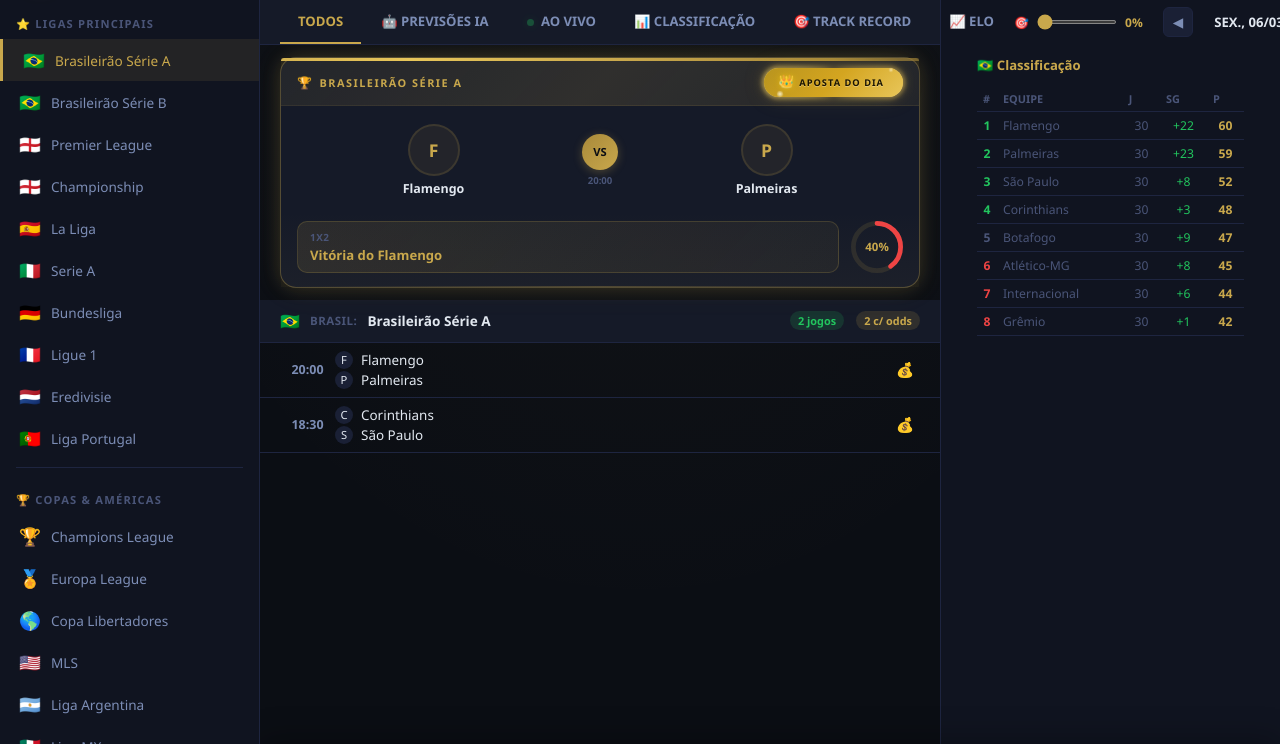
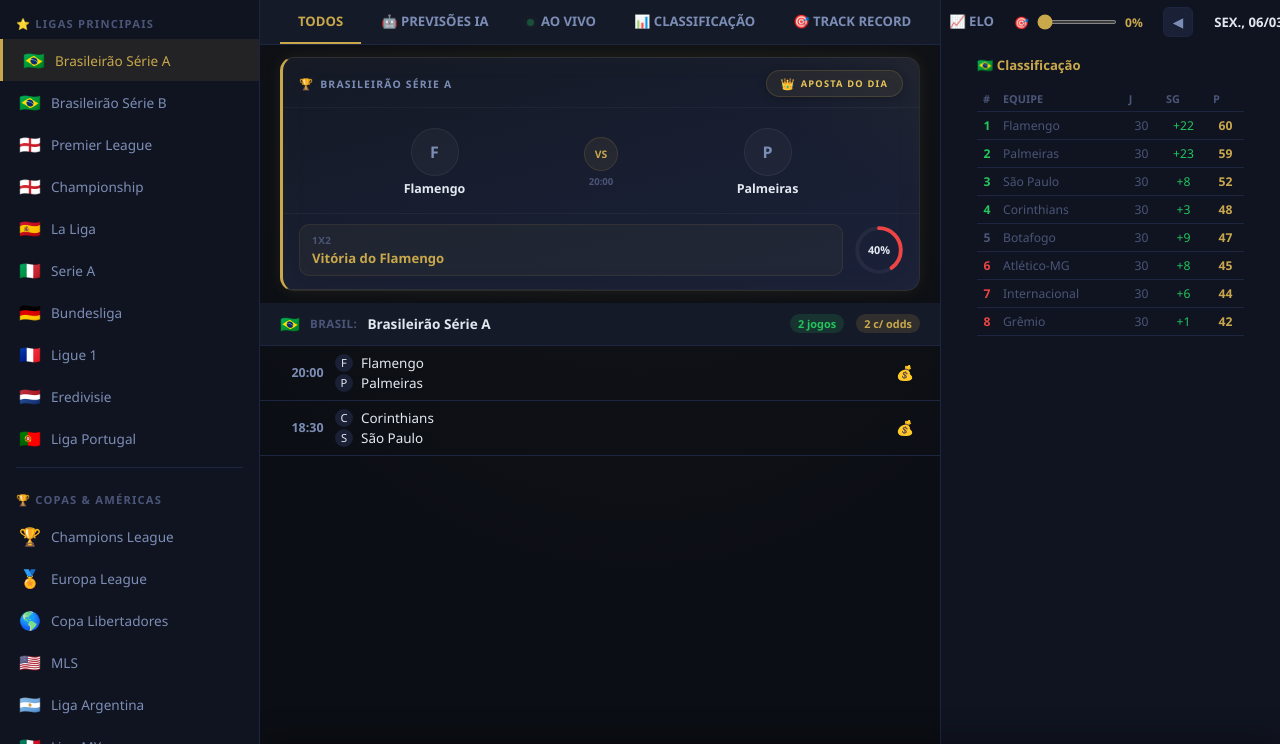
Before and after one commit to codexalchemy/sheikdasapostas, a FastAPI app: page / in a window 1280 px wide; the page is wider, and only the part inside the window is pictured. Shown: the part 56-800 px from the top of that part. Run offline with FastAPI, Linux system fonts and the light colour scheme.

Commit message:
redesign: aposta do dia - elegant dark theme with color harmony
- Remove all excessive animations (shimmer bar, spinning border, sparkles, badge entrance, float)
- Replace metallic gold badge with frosted glass style
- Subtle gradient background instead of flat card color
- Gold left accent border instead of top shimmer
- Muted color palette: gold as accent only, not fill
- Softer glow animation (4s cycle, lower intensity)
- Neutral crest borders (white/transparent) instead of gold
- Confidence ring: white text, thinner stroke, subtle track
- Cleaner spacing and consistent border treatments
- VS badge: outlined style instead of solid gold fill
- Tip pill: lower opacity backgrounds for cohesion

```diff
--- a/app/templates/index.html
+++ b/app/templates/index.html
@@ -326,16 +326,16 @@ a:hover{color:var(--gold2)}
   /* Aposta do Dia mobile */
   .aposta-dia{margin:10px 12px}
   .ad-arena{padding:14px 10px 10px}
-  .ad-team .ad-crest{width:42px;height:42px}
-  .ad-team .ad-crest img{width:28px;height:28px}
+  .ad-team .ad-crest{width:40px;height:40px}
+  .ad-team .ad-crest img{width:26px;height:26px}
   .ad-team .ad-name{font-size:.7rem;max-width:90px}
   .ad-vs{padding:0 8px}
-  .ad-vs-badge{width:30px;height:30px;font-size:.6rem}
+  .ad-vs-badge{width:28px;height:28px;font-size:.58rem}
   .ad-bottom{padding:8px 12px 12px;gap:10px}
-  .ad-conf-ring{width:44px;height:44px}
-  .ad-conf-ring svg{width:44px;height:44px}
-  .ad-conf-val{font-size:.65rem}
-  .ad-ribbon .ad-badge{font-size:.55rem;padding:3px 8px}
+  .ad-conf-ring{width:42px;height:42px}
+  .ad-conf-ring svg{width:42px;height:42px}
+  .ad-conf-val{font-size:.6rem}
+  .ad-ribbon .ad-badge{font-size:.52rem;padding:4px 10px}
   /* Accumulator mobile */
   .acca-panel{left:0}
   .acca-footer{flex-direction:column;align-items:stretch;gap:8px}
@@ -396,61 +396,51 @@ a:hover{color:var(--gold2)}
 /* Form Guide Chips */
 .form-guide{display:inline-flex;gap:2px;margin-left:6px;vertical-align:middle}.form-chip{width:16px;height:16px;border-radius:3px;display:inline-flex;align-items:center;justify-content:center;font-size:.55rem;font-weight:800;color:#fff;line-height:1}
 .form-chip.W{background:var(--green)}.form-chip.D{background:var(--orange)}.form-chip.L{background:var(--red)}
-/* Aposta do Dia - Majestoso */
-@keyframes adShimmer{0%{background-position:-200% 0}100%{background-position:200% 0}}
-@keyframes adGlow{0%,100%{box-shadow:0 0 15px rgba(201,168,76,.15),0 0 30px rgba(201,168,76,.05)}50%{box-shadow:0 0 25px rgba(201,168,76,.3),0 0 50px rgba(201,168,76,.1)}}
-@keyframes adPulse{0%,100%{opacity:.6}50%{opacity:1}}
-@keyframes adFloat{0%,100%{transform:translateY(0)}50%{transform:translateY(-3px)}}
-.aposta-dia{margin:12px 20px;padding:0;background:var(--card);border:1.5px solid rgba(201,168,76,.35);border-radius:16px;cursor:pointer;transition:all .4s cubic-bezier(.4,0,.2,1);animation:fadeInUp .6s ease backwards,adGlow 3s ease-in-out infinite;position:relative;overflow:visible}
-.aposta-dia::before{content:'';position:absolute;top:0;left:0;right:0;height:3px;background:linear-gradient(90deg,transparent,var(--gold3),var(--gold),var(--gold2),var(--gold),var(--gold3),transparent);background-size:200% 100%;animation:adShimmer 3s linear infinite;border-radius:16px 16px 0 0}
-.aposta-dia::after{content:'';position:absolute;bottom:0;left:0;right:0;height:1px;background:linear-gradient(90deg,transparent,rgba(201,168,76,.3),transparent)}
-.aposta-dia:hover{transform:translateY(-3px) scale(1.005);border-color:var(--gold);box-shadow:0 8px 40px rgba(201,168,76,.25),0 0 60px rgba(201,168,76,.08)}
+/* Aposta do Dia */
+@keyframes adGlow{0%,100%{box-shadow:0 0 8px rgba(201,168,76,.06),inset 0 0 30px rgba(201,168,76,.02)}50%{box-shadow:0 0 18px rgba(201,168,76,.1),inset 0 0 40px rgba(201,168,76,.03)}}
+.aposta-dia{margin:12px 20px;padding:0;background:linear-gradient(165deg,#141925 0%,#181e30 50%,#1a2038 100%);border:1px solid rgba(201,168,76,.12);border-left:3px solid var(--gold);border-radius:14px;cursor:pointer;transition:all .3s ease;animation:fadeInUp .5s ease backwards,adGlow 4s ease-in-out infinite;position:relative;overflow:hidden}
+.aposta-dia::before{content:'';position:absolute;top:0;right:0;width:140px;height:140px;background:radial-gradient(circle at top right,rgba(201,168,76,.04) 0%,transparent 70%);pointer-events:none}
+.aposta-dia::after{content:'';position:absolute;bottom:0;left:3px;right:0;height:1px;background:linear-gradient(90deg,rgba(201,168,76,.15),rgba(201,168,76,.04) 60%,transparent)}
+.aposta-dia:hover{border-color:rgba(201,168,76,.25);border-left-color:var(--gold2);box-shadow:0 6px 28px rgba(0,0,0,.35),0 0 16px rgba(201,168,76,.08);transform:translateY(-2px)}
 /* Top ribbon */
-.ad-ribbon{background:linear-gradient(135deg,rgba(201,168,76,.08),rgba(201,168,76,.15),rgba(201,168,76,.08));padding:10px 16px 8px;display:flex;align-items:center;justify-content:space-between;border-bottom:1px solid rgba(201,168,76,.1)}
-.ad-ribbon .ad-comp{font-size:.68rem;text-transform:uppercase;color:var(--gold);font-weight:700;letter-spacing:1.5px;display:flex;align-items:center;gap:6px}
-.ad-ribbon .ad-comp::before{content:'\1F3C6';font-size:.75rem}
-@keyframes badgeShine{0%{background-position:200% center}100%{background-position:-200% center}}
-@keyframes badgeBorderSpin{0%{--angle:0deg}100%{--angle:360deg}}
-@keyframes sparkle1{0%,100%{opacity:0;transform:scale(0) rotate(0deg)}50%{opacity:1;transform:scale(1) rotate(180deg)}}
-@keyframes sparkle2{0%,100%{opacity:0;transform:scale(0) rotate(0deg)}60%{opacity:1;transform:scale(1.2) rotate(200deg)}}
-@keyframes badgeEntrance{0%{opacity:0;transform:scale(.6) rotate(-5deg)}60%{transform:scale(1.08) rotate(1deg)}100%{opacity:1;transform:scale(1) rotate(0deg)}}
-.ad-ribbon .ad-badge{position:relative;background:linear-gradient(90deg,#b8941e 0%,#f5d76e 20%,#fff8dc 40%,#f5d76e 60%,#b8941e 80%,#f5d76e 100%);background-size:300% 100%;animation:badgeShine 3s linear infinite,badgeEntrance .6s cubic-bezier(.34,1.56,.64,1) backwards;color:#1a1400;font-size:.58rem;font-weight:900;padding:5px 18px 5px 14px;border-radius:24px;letter-spacing:1px;text-transform:uppercase;box-shadow:0 0 12px rgba(201,168,76,.4),0 0 25px rgba(201,168,76,.15),inset 0 1px 0 rgba(255,255,255,.4),inset 0 -1px 0 rgba(0,0,0,.15);border:1.5px solid rgba(255,248,220,.5);text-shadow:0 1px 0 rgba(255,255,255,.3);white-space:nowrap;display:flex;align-items:center;gap:4px;z-index:1}
-.ad-ribbon .ad-badge::before{content:'';position:absolute;inset:-3px;border-radius:27px;background:conic-gradient(from var(--angle,0deg),transparent 0%,var(--gold) 25%,transparent 50%,var(--gold2) 75%,transparent 100%);z-index:-1;opacity:.6;animation:badgeBorderSpin 3s linear infinite;filter:blur(2px)}
-.ad-ribbon .ad-badge::after{content:'';position:absolute;inset:-1px;border-radius:25px;background:linear-gradient(135deg,#b8941e,#d4a520,#e8c65a);z-index:-1}
-.ad-ribbon .ad-badge .badge-crown{font-size:.75rem;filter:drop-shadow(0 0 3px rgba(255,215,0,.6));animation:adFloat 2s ease-in-out infinite}
-.ad-ribbon .ad-badge .badge-sparkle{position:absolute;width:6px;height:6px;background:radial-gradient(circle,#fff8dc,transparent);border-radius:50%;pointer-events:none}
-.ad-ribbon .ad-badge .badge-sparkle:nth-child(2){top:-2px;right:8px;animation:sparkle1 2s ease-in-out infinite}
-.ad-ribbon .ad-badge .badge-sparkle:nth-child(3){bottom:-1px;left:12px;animation:sparkle2 2.5s ease-in-out infinite .5s}
-.ad-ribbon .ad-badge .badge-sparkle:nth-child(4){top:50%;right:-3px;animation:sparkle1 1.8s ease-in-out infinite 1s}
-.aposta-dia:hover .ad-badge{box-shadow:0 0 18px rgba(201,168,76,.6),0 0 35px rgba(201,168,76,.25),inset 0 1px 0 rgba(255,255,255,.5),inset 0 -1px 0 rgba(0,0,0,.15);filter:brightness(1.1)}
+.ad-ribbon{padding:12px 16px 10px;display:flex;align-items:center;justify-content:space-between;border-bottom:1px solid rgba(255,255,255,.04)}
+.ad-ribbon .ad-comp{font-size:.65rem;text-transform:uppercase;color:var(--muted);font-weight:600;letter-spacing:1.2px;display:flex;align-items:center;gap:6px}
+.ad-ribbon .ad-comp::before{content:'\1F3C6';font-size:.7rem}
+/* Badge - glass */
+.ad-ribbon .ad-badge{position:relative;background:rgba(201,168,76,.08);border:1px solid rgba(201,168,76,.18);color:var(--gold2);font-size:.58rem;font-weight:800;padding:5px 14px;border-radius:20px;letter-spacing:1.2px;text-transform:uppercase;box-shadow:0 2px 8px rgba(0,0,0,.2);white-space:nowrap;display:flex;align-items:center;gap:5px;z-index:1}
+.ad-ribbon .ad-badge::before{display:none}
+.ad-ribbon .ad-badge::after{display:none}
+.ad-ribbon .ad-badge .badge-sparkle{display:none}
+.ad-ribbon .ad-badge .badge-crown{font-size:.7rem;filter:none;animation:none}
+.aposta-dia:hover .ad-badge{background:rgba(201,168,76,.12);border-color:rgba(201,168,76,.28);filter:none}
 /* Match arena */
-.ad-arena{padding:18px 16px 14px;display:flex;align-items:center;justify-content:center;gap:0}
+.ad-arena{padding:20px 16px 16px;display:flex;align-items:center;justify-content:center;gap:0}
 .ad-team{display:flex;flex-direction:column;align-items:center;gap:6px;flex:1;min-width:0}
-.ad-team .ad-crest{width:52px;height:52px;border-radius:50%;background:rgba(201,168,76,.08);border:2px solid rgba(201,168,76,.15);display:flex;align-items:center;justify-content:center;font-size:1.1rem;font-weight:900;color:var(--gold);overflow:hidden;transition:all .3s}
-.aposta-dia:hover .ad-crest{border-color:rgba(201,168,76,.4);box-shadow:0 0 15px rgba(201,168,76,.15)}
-.ad-team .ad-crest img{width:36px;height:36px;object-fit:contain}
-.ad-team .ad-name{font-size:.78rem;font-weight:800;color:var(--text);text-align:center;line-height:1.2;max-width:120px;overflow:hidden;text-overflow:ellipsis;white-space:nowrap}
-.ad-vs{display:flex;flex-direction:column;align-items:center;gap:4px;padding:0 12px;flex-shrink:0}
-.ad-vs-badge{width:36px;height:36px;border-radius:50%;background:linear-gradient(135deg,var(--gold3),var(--gold));display:flex;align-items:center;justify-content:center;font-size:.7rem;font-weight:900;color:#0b0e14;box-shadow:0 2px 10px rgba(201,168,76,.3)}
+.ad-team .ad-crest{width:48px;height:48px;border-radius:50%;background:rgba(255,255,255,.03);border:1.5px solid rgba(255,255,255,.06);display:flex;align-items:center;justify-content:center;font-size:1rem;font-weight:800;color:var(--muted);overflow:hidden;transition:border-color .3s}
+.aposta-dia:hover .ad-crest{border-color:rgba(201,168,76,.15)}
+.ad-team .ad-crest img{width:34px;height:34px;object-fit:contain}
+.ad-team .ad-name{font-size:.78rem;font-weight:700;color:var(--text);text-align:center;line-height:1.2;max-width:120px;overflow:hidden;text-overflow:ellipsis;white-space:nowrap}
+.ad-vs{display:flex;flex-direction:column;align-items:center;gap:4px;padding:0 14px;flex-shrink:0}
+.ad-vs-badge{width:34px;height:34px;border-radius:50%;background:rgba(201,168,76,.08);border:1.5px solid rgba(201,168,76,.15);display:flex;align-items:center;justify-content:center;font-size:.65rem;font-weight:800;color:var(--gold)}
 .ad-vs-time{font-size:.6rem;color:var(--dim);font-weight:600}
 /* Bottom section */
-.ad-bottom{padding:10px 16px 14px;background:linear-gradient(180deg,transparent,rgba(201,168,76,.04));display:flex;align-items:center;gap:12px}
-.ad-tip-pill{flex:1;background:linear-gradient(135deg,rgba(201,168,76,.12),rgba(201,168,76,.06));border:1px solid rgba(201,168,76,.2);border-radius:10px;padding:8px 12px;display:flex;flex-direction:column;gap:2px}
+.ad-bottom{padding:10px 16px 14px;border-top:1px solid rgba(255,255,255,.04);display:flex;align-items:center;gap:12px}
+.ad-tip-pill{flex:1;background:rgba(201,168,76,.05);border:1px solid rgba(201,168,76,.1);border-radius:10px;padding:8px 12px;display:flex;flex-direction:column;gap:2px}
 .ad-tip-pill .ad-market{font-size:.62rem;color:var(--dim);text-transform:uppercase;font-weight:700;letter-spacing:.5px}
 .ad-tip-pill .ad-bet{font-size:.82rem;font-weight:800;color:var(--gold)}
 /* Confidence ring */
-.ad-conf-ring{position:relative;width:52px;height:52px;flex-shrink:0}
-.ad-conf-ring svg{width:52px;height:52px;transform:rotate(-90deg)}
-.ad-conf-ring .ring-bg{fill:none;stroke:rgba(201,168,76,.12);stroke-width:4}
-.ad-conf-ring .ring-fill{fill:none;stroke-width:4;stroke-linecap:round;transition:stroke-dashoffset .8s ease}
+.ad-conf-ring{position:relative;width:48px;height:48px;flex-shrink:0}
+.ad-conf-ring svg{width:48px;height:48px;transform:rotate(-90deg)}
+.ad-conf-ring .ring-bg{fill:none;stroke:rgba(255,255,255,.05);stroke-width:3.5}
+.ad-conf-ring .ring-fill{fill:none;stroke-width:3.5;stroke-linecap:round;transition:stroke-dashoffset .8s ease}
 .ad-conf-ring .ring-high{stroke:var(--green)}
 .ad-conf-ring .ring-med{stroke:var(--orange)}
 .ad-conf-ring .ring-low{stroke:var(--red)}
-.ad-conf-val{position:absolute;top:50%;left:50%;transform:translate(-50%,-50%);font-size:.72rem;font-weight:900;color:var(--gold);line-height:1}
+.ad-conf-val{position:absolute;top:50%;left:50%;transform:translate(-50%,-50%);font-size:.68rem;font-weight:800;color:var(--text);line-height:1}
 .ad-conf-label{position:absolute;top:50%;left:50%;transform:translate(-50%,45%);font-size:.38rem;color:var(--dim);text-transform:uppercase;letter-spacing:.5px;font-weight:700}
 /* Form chips in aposta dia */
-.ad-form{display:flex;gap:2px;justify-content:center;margin-top:2px}
-.ad-form .fc{width:13px;height:13px;border-radius:2px;display:flex;align-items:center;justify-content:center;font-size:.45rem;font-weight:800;color:#fff}
+.ad-form{display:flex;gap:2px;justify-content:center;margin-top:3px}
+.ad-form .fc{width:14px;height:14px;border-radius:3px;display:flex;align-items:center;justify-content:center;font-size:.45rem;font-weight:800;color:#fff}
 .ad-form .fc.W{background:var(--green)}.ad-form .fc.D{background:var(--orange)}.ad-form .fc.L{background:var(--red)}
 /* Accumulator */
 .acca-panel{position:fixed;bottom:0;left:var(--sidebar-w);right:0;background:var(--card);border-top:2px solid var(--gold);z-index:80;transform:translateY(100%);transition:transform .35s cubic-bezier(.4,0,.2,1);box-shadow:0 -4px 30px rgba(0,0,0,.3)}
```
